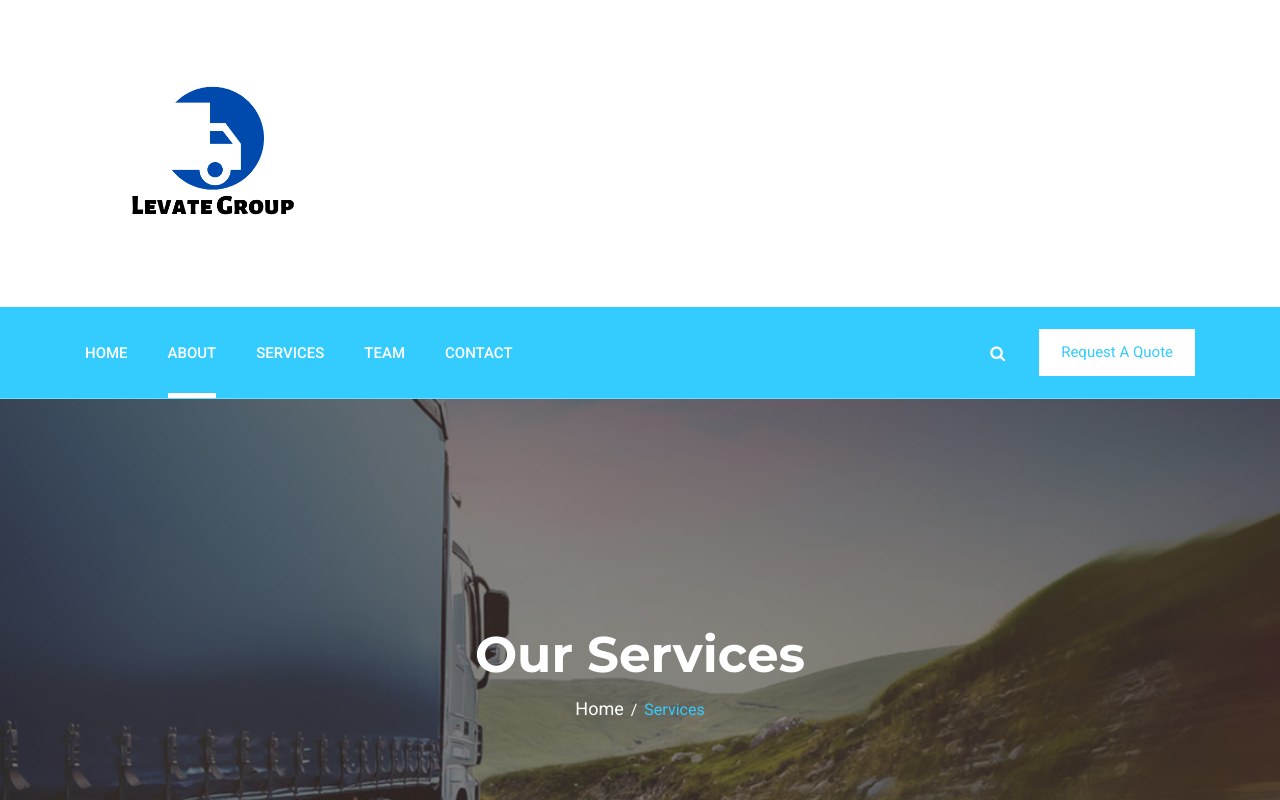
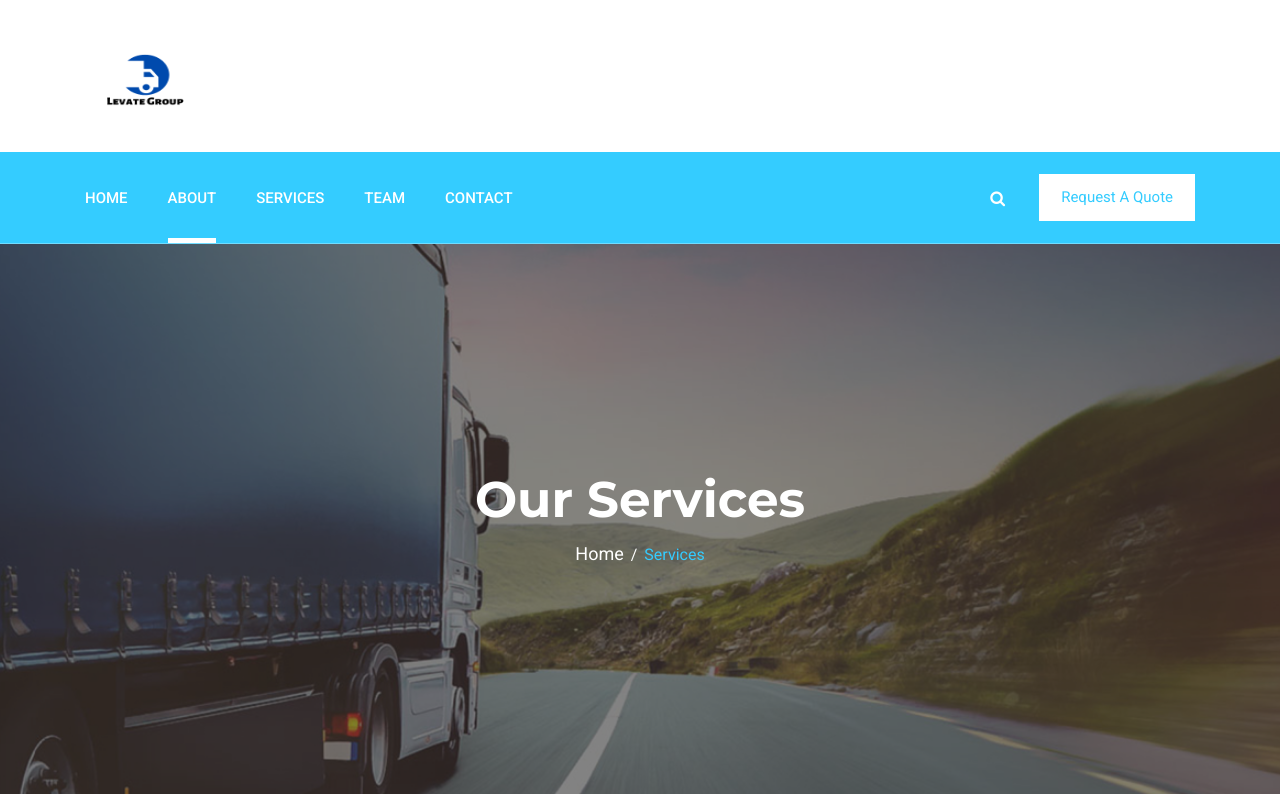
Before and after one commit to KeaZulu23/LogisticsWebsite, a plain HTML site: page service.html in a window 1280 px wide. Shown: the top 800 px of the page. Drawn offline with Linux system fonts and the light colour scheme.

Commit message:
Add files via upload

```diff
--- a/service.html
+++ b/service.html
@@ -11,7 +11,7 @@
     <meta name="viewport" content="width=device-width, initial-scale=1">
     <link rel="shortcut icon" type="image/png" href="assets/images/icon.png">
     <!-- Page Title -->
-    <title> Shipter–Transportation and Logistics HTML5 Template </title>
+    <title> Template </title>
     <!-- Icon fonts -->
     <link href="assets/css/font-awesome.min.css" rel="stylesheet">
     <link href="assets/css/flaticon.css" rel="stylesheet">
@@ -51,7 +51,7 @@
             <div class="row">
                 <div class="col-lg-3 col-md-3 col-sm-12 col-12">
                     <div class="logo">
-                        <a href="index.html"><img src="assets/images/logo/logo.png" alt=""></a>
+                        <a href="index.html"><img style="height: 100px; width: 120px;" src="assets/images/logo/logo.png" alt=""></a>
                     </div>
                 </div>
             </div>
```
Also changed, not shown: about.html (+2 -2 lines), contact.html (+3 -3 lines), index.html (line endings or trailing spaces).
